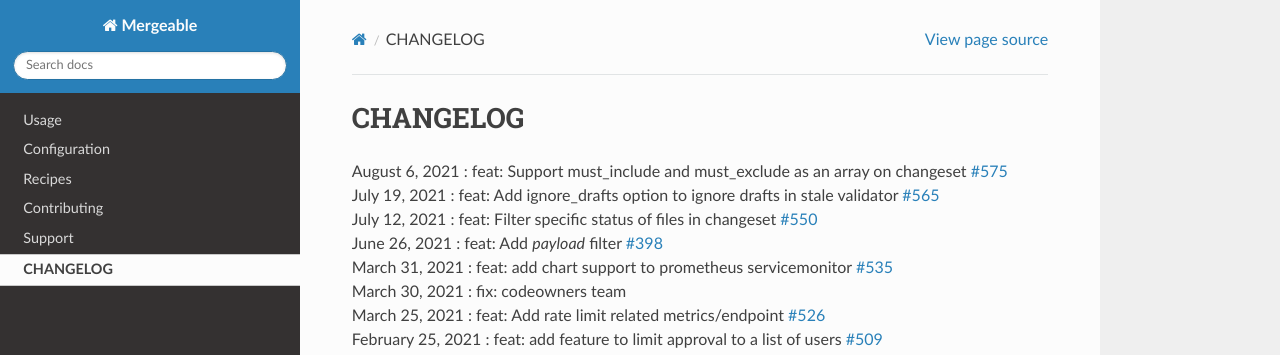
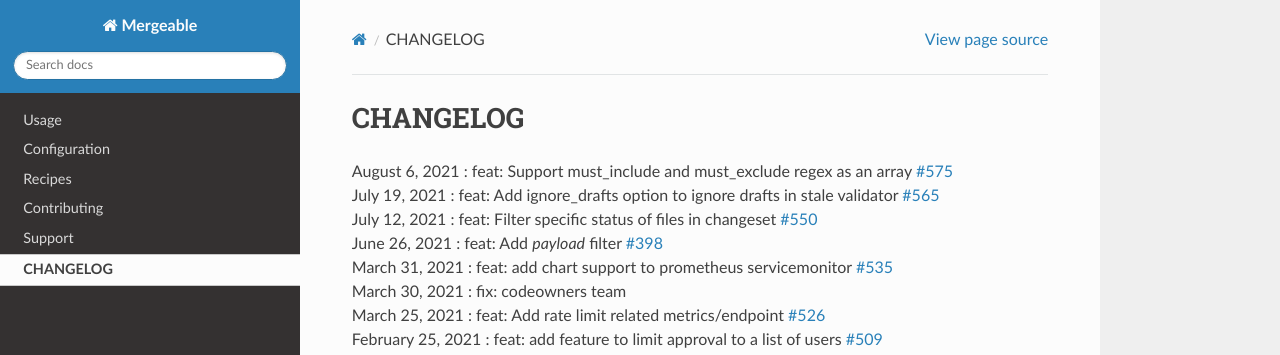
Before and after one commit to mergeability/mergeable, a Sphinx documentation site: the page built from docs/changelog.rst, in a window 1280 px wide and 900 px high. Shown: the top 355 px of the window. Built offline with Sphinx 7.4.7 and the Read the Docs theme 2.0.0, drawn with Linux system fonts in a browser that asks for light colours.

Commit message:
Changelog reflect PR title

```diff
--- a/docs/changelog.rst
+++ b/docs/changelog.rst
@@ -1,6 +1,6 @@
 CHANGELOG
 =====================================
-| August 6, 2021 : feat: Support must_include and must_exclude as an array on changeset `#575 <https://github.com/mergeability/mergeable/pull/575>`_
+| August 6, 2021 : feat: Support must_include and must_exclude regex as an array `#575 <https://github.com/mergeability/mergeable/pull/575>`_
 | July 19, 2021 : feat: Add ignore_drafts option to ignore drafts in stale validator `#565 <https://github.com/mergeability/mergeable/issues/565>`_
 | July 12, 2021 : feat: Filter specific status of files in changeset `#550 <https://github.com/mergeability/mergeable/issues/550>`_
 | June 26, 2021 : feat: Add `payload` filter `#398 <https://github.com/mergeability/mergeable/issues/398>`_
```
